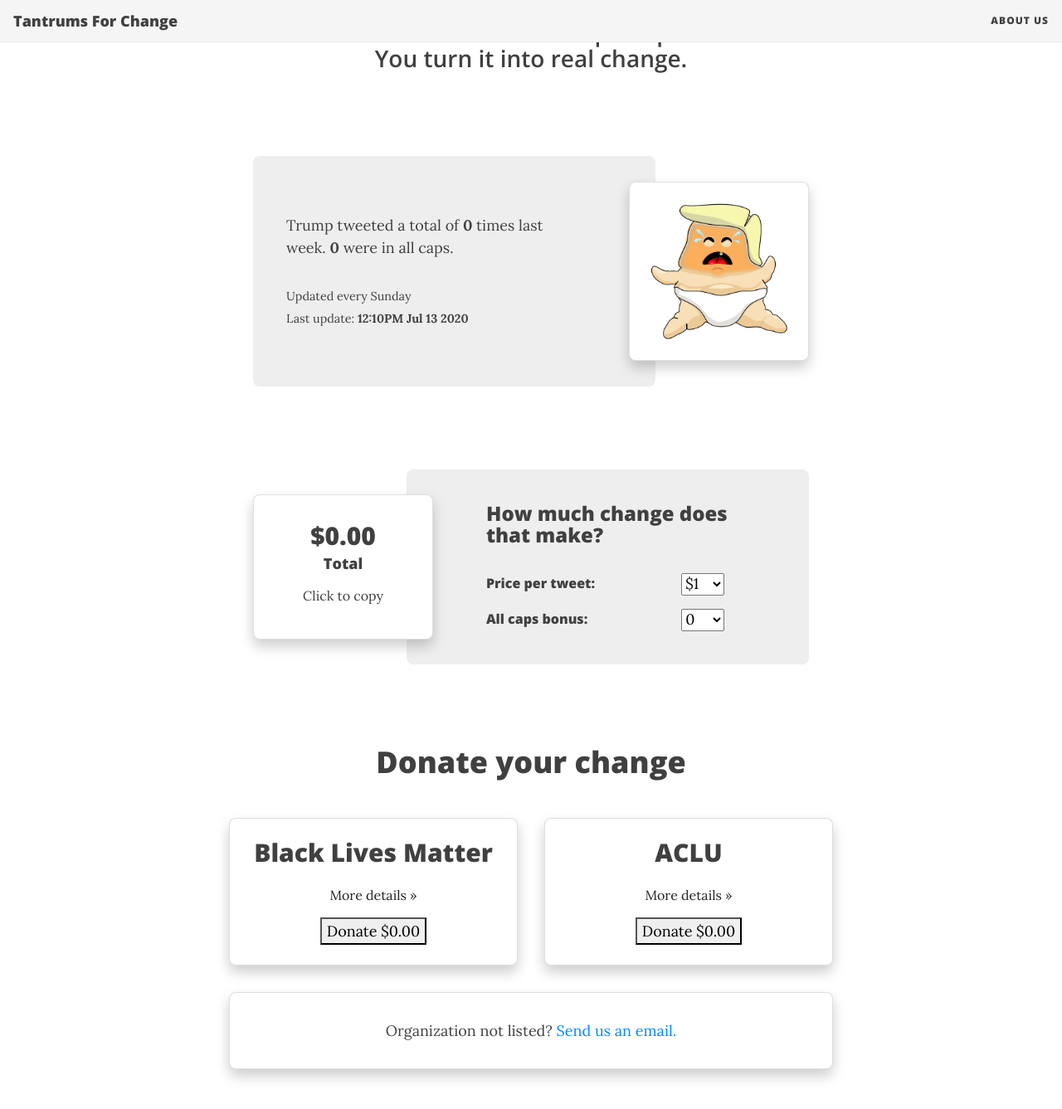
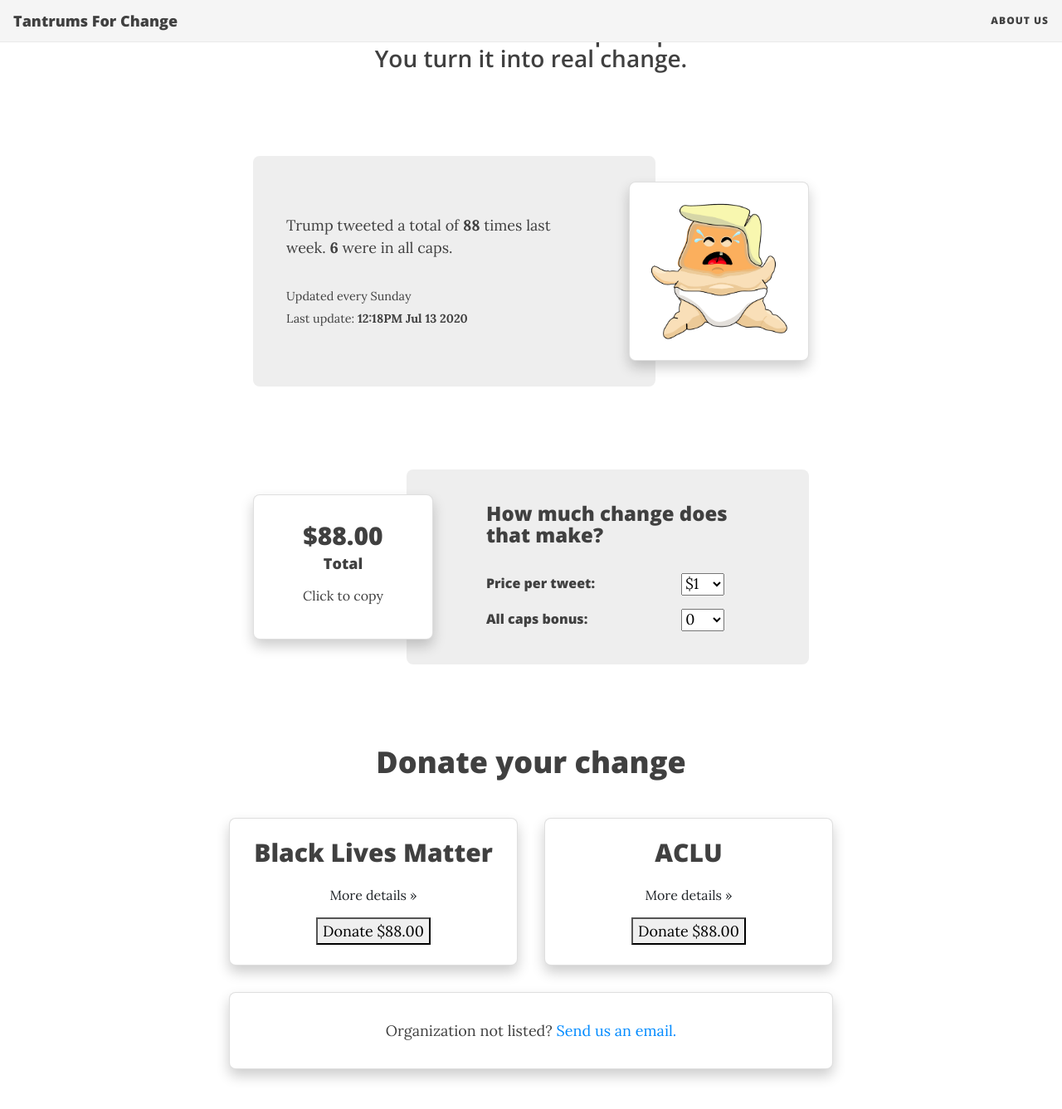
Before and after one commit to tantrumsforchange/tantrumsforchange.github.io, a Jekyll site: the page built from index.html, in a window 1280 px wide and 1400 px high, scrolled down 253 px. Shown: the top 1337 px of the window at 83% size. Built offline with Jekyll 4.4.1, drawn with Linux system fonts in a browser that asks for light colours; nearby versions of some CDN libraries; the list of posts is cut into pages by our own code.

Commit message:
Update Data Test

```diff
--- a/_data/data.yml
+++ b/_data/data.yml
@@ -1,3 +1,3 @@
-tweet_total: 0
-all_caps: 0
-update_time: 12:10PM Jul 13 2020
+tweet_total: 88
+all_caps: 6
+update_time: 12:18PM Jul 13 2020
```
